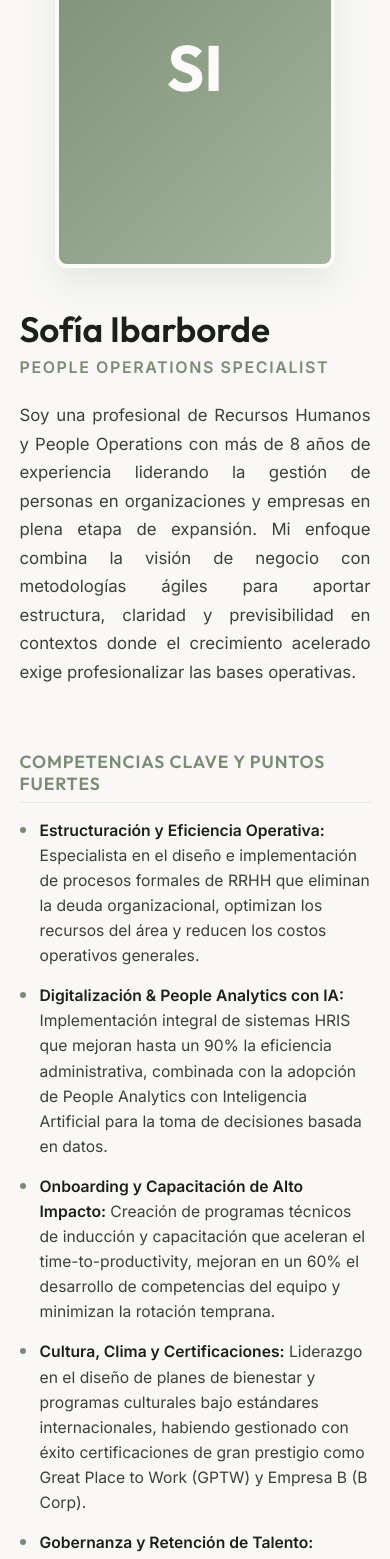
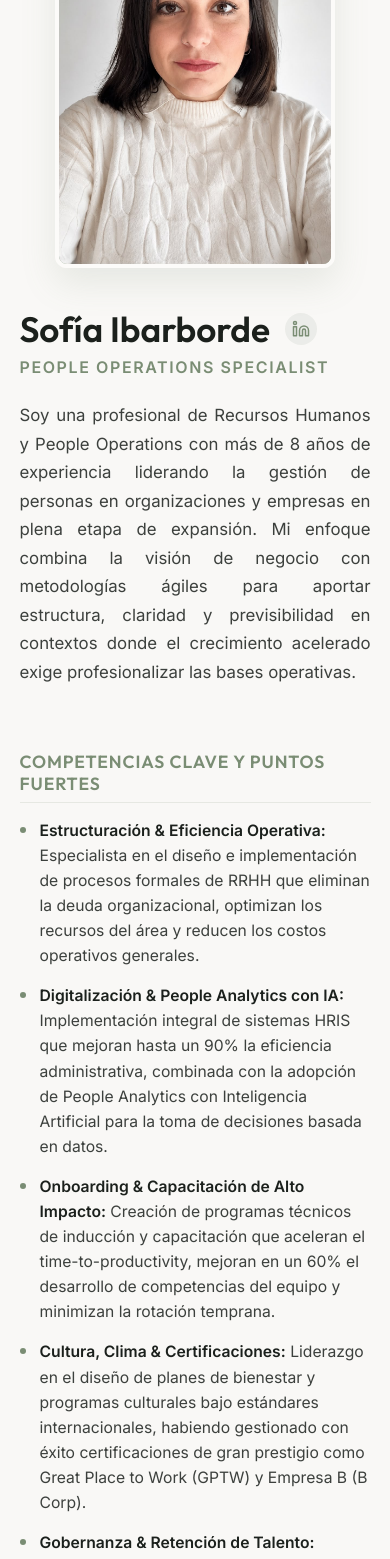
Before and after one commit to DrSaturno/nodohuma, a React (Vite) app: page / in a window 390 px wide. Shown: the part 2861-4420 px from the top of the page. Built offline with nearby package versions, Linux system fonts and the light colour scheme.

Commit message:
Agrega foto de perfil de Sofía en Quiénes Somos y configura enlaces a redes sociales

```diff
--- a/src/App.jsx
+++ b/src/App.jsx
@@ -350,7 +350,15 @@ function App() {
           <p>Donde el talento y la organización se encuentran.</p>
         </div>
         <div className="footer-right">
-          <span>LinkedIn (Próximamente)</span>
+          <div className="footer-socials">
+            <a href="https://www.linkedin.com/company/nodo-huma/" target="_blank" rel="noopener noreferrer" className="footer-link">
+              LinkedIn
+            </a>
+            <span style={{ opacity: 0.3 }}>|</span>
+            <a href="https://www.instagram.com/nodohuma/" target="_blank" rel="noopener noreferrer" className="footer-link">
+              Instagram
+            </a>
+          </div>
           <span>© {new Date().getFullYear()} NODO HUMA. Todos los derechos reservados.</span>
         </div>
       </footer>
--- a/src/components/QuienesSomos.jsx
+++ b/src/components/QuienesSomos.jsx
@@ -1,11 +1,12 @@
 import React from 'react';
+import sofiaProfileImg from '../assets/sofia-ibarborde.jpeg';
 
 const QuienesSomos = () => {
   const bio = "Soy una profesional de Recursos Humanos y People Operations con más de 8 años de experiencia liderando la gestión de personas en organizaciones y empresas en plena etapa de expansión. Mi enfoque combina la visión de negocio con metodologías ágiles para aportar estructura, claridad y previsibilidad en contextos donde el crecimiento acelerado exige profesionalizar las bases operativas.";
 
   const strengths = [
     {
-      title: "Estructuración y Eficiencia Operativa",
+      title: "Estructuración & Eficiencia Operativa",
       desc: "Especialista en el diseño e implementación de procesos formales de RRHH que eliminan la deuda organizacional, optimizan los recursos del área y reducen los costos operativos generales."
     },
     {
@@ -13,15 +14,15 @@ const QuienesSomos = () => {
       desc: "Implementación integral de sistemas HRIS que mejoran hasta un 90% la eficiencia administrativa, combinada con la adopción de People Analytics con Inteligencia Artificial para la toma de decisiones basada en datos."
     },
     {
-      title: "Onboarding y Capacitación de Alto Impacto",
+      title: "Onboarding & Capacitación de Alto Impacto",
       desc: "Creación de programas técnicos de inducción y capacitación que aceleran el time-to-productivity, mejoran en un 60% el desarrollo de competencias del equipo y minimizan la rotación temprana."
     },
     {
-      title: "Cultura, Clima y Certificaciones",
+      title: "Cultura, Clima & Certificaciones",
       desc: "Liderazgo en el diseño de planes de bienestar y programas culturales bajo estándares internacionales, habiendo gestionado con éxito certificaciones de gran prestigio como Great Place to Work (GPTW) y Empresa B (B Corp)."
     },
     {
-      title: "Gobernanza y Retención de Talento",
+      title: "Gobernanza & Retención de Talento",
       desc: "Definición de organigramas evolutivos, descripciones de puestos (JDs) por objetivos e indicadores (KPIs), y ordenamiento de canales de comunicación que estabilizan la estructura y garantizan tasas de rotación excepcionalmente bajas (entre 0% y 6%)."
     }
   ];
@@ -31,14 +32,27 @@ const QuienesSomos = () => {
       <div className="quienes-somos-left">
         {/* Large Premium Avatar Container */}
         <div className="avatar-image-container">
-          SI
-          {/* Note for deployment: To use a real photo, uncomment the img tag below and place the image in assets */}
-          {/* <img src="/src/assets/sofia-profile.jpg" alt="Sofía Ibarborde" /> */}
+          <img src={sofiaProfileImg} alt="Sofía Ibarborde" />
         </div>
       </div>
 
       <div className="quienes-somos-right">
-        <h3 className="profile-name">Sofía Ibarborde</h3>
+        <div style={{ display: 'flex', alignItems: 'center', gap: '15px', flexWrap: 'wrap', marginBottom: '5px' }}>
+          <h3 className="profile-name" style={{ marginBottom: 0 }}>Sofía Ibarborde</h3>
+          <a
+            href="https://www.linkedin.com/in/sofiaibarborde/"
+            target="_blank"
+            rel="noopener noreferrer"
+            className="profile-social-link"
+            aria-label="LinkedIn de Sofía Ibarborde"
+          >
+            <svg width="18" height="18" viewBox="0 0 24 24" fill="none" stroke="currentColor" strokeWidth="2" strokeLinecap="round" strokeLinejoin="round">
+              <path d="M16 8a6 6 0 0 1 6 6v7h-4v-7a2 2 0 0 0-2-2 2 2 0 0 0-2 2v7h-4v-7a6 6 0 0 1 6-6z"></path>
+              <rect x="2" y="9" width="4" height="12"></rect>
+              <circle cx="4" cy="4" r="2"></circle>
+            </svg>
+          </a>
+        </div>
         <span className="profile-title">People Operations Specialist</span>
         <p className="profile-bio">{bio}</p>
 
--- a/src/index.css
+++ b/src/index.css
@@ -1279,12 +1279,38 @@ textarea.form-control {
 
 .footer-right {
   display: flex;
-  gap: 20px;
+  flex-direction: column;
+  align-items: flex-end;
+  gap: 10px;
+}
+
+.footer-socials {
+  display: flex;
+  gap: 15px;
+  align-items: center;
+}
+
+.footer-link {
+  color: rgba(252, 251, 249, 0.6);
+  text-decoration: none;
+  transition: var(--transition-fast);
+  font-family: var(--font-title);
+  font-weight: 500;
+}
+
+.footer-link:hover {
+  color: var(--color-sage);
 }
 
 .footer-right span {
   font-family: var(--font-title);
   color: rgba(252, 251, 249, 0.3);
+}
+
+@media (max-width: 576px) {
+  .footer-right {
+    align-items: center;
+  }
 }
 
 /* Impact Grid (Impacto Organizacional) */
@@ -1404,6 +1430,24 @@ textarea.form-control {
   margin-bottom: 5px;
   font-weight: 600;
   font-family: var(--font-title);
+}
+
+.profile-social-link {
+  display: inline-flex;
+  align-items: center;
+  justify-content: center;
+  width: 32px;
+  height: 32px;
+  border-radius: 50%;
+  background-color: rgba(122, 141, 116, 0.1);
+  color: var(--color-sage);
+  transition: var(--transition-smooth);
+}
+
+.profile-social-link:hover {
+  background-color: var(--color-sage);
+  color: var(--color-off-white);
+  transform: translateY(-2px);
 }
 
 .profile-title {
```
Also changed, not shown: sofia ibarborde.jpeg (added), src/assets/sofia-ibarborde.jpeg (added).
